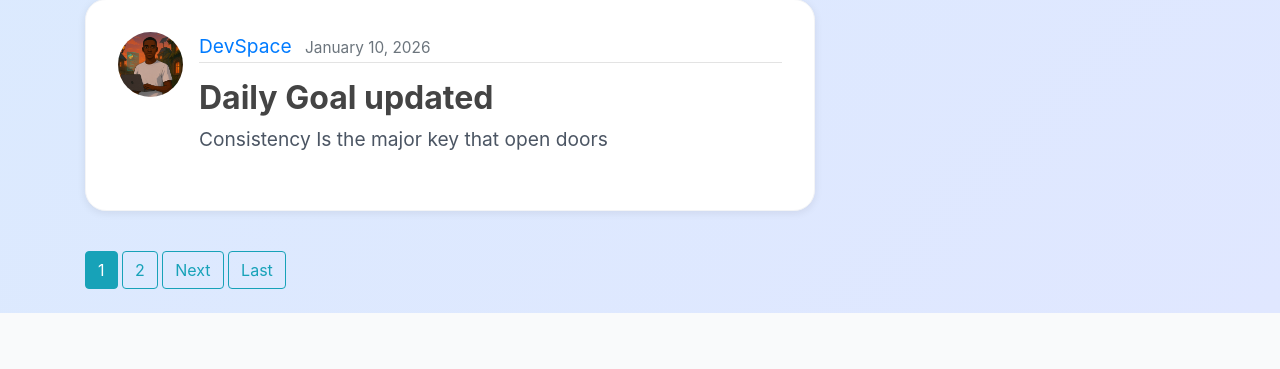
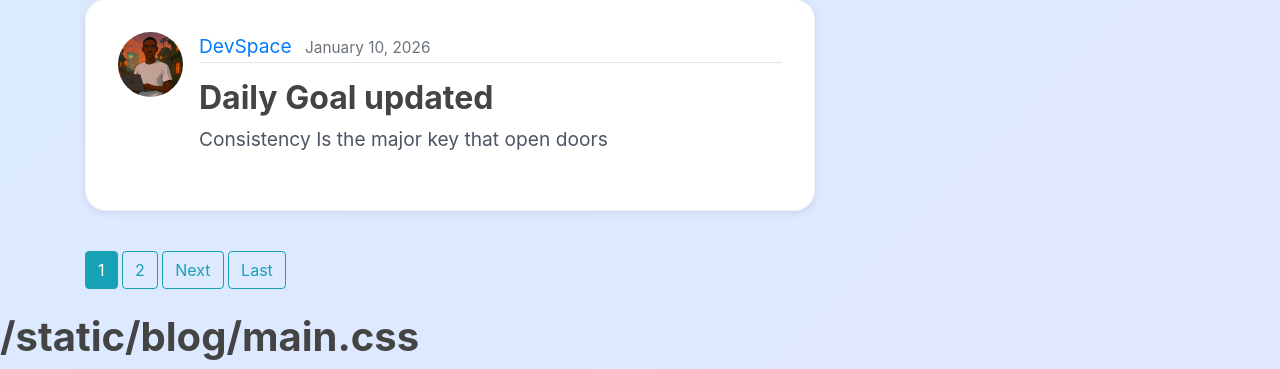
Before and after one commit to ZacchTech/devspaceblogproject, a Django app: page / in a window 1280 px wide. Shown: the part 1880-2249 px from the top of the page. Before the commit the page ends 2193 px from the top, so only its background shows below. Run offline with Django 5.2, Linux system fonts and the light colour scheme; data comes from the database, SQL or seed files in the repository; some libraries are stand-ins or nearby versions.

Commit message:
update stactic file new

```diff
--- a/blog/templates/blog/base.html
+++ b/blog/templates/blog/base.html
@@ -9,7 +9,8 @@
     <!-- Bootstrap CSS -->
     <link rel="stylesheet" href="https://cdn.jsdelivr.net/npm/bootstrap@4.0.0/dist/css/bootstrap.min.css" integrity="sha384-Gn5384xqQ1aoWXA+058RXPxPg6fy4IWvTNh0E263XmFcJlSAwiGgFAW/dAiS6JXm" crossorigin="anonymous">
     {% comment %} <link rel="stylesheet" type="text/css" href="{% static 'blog/main.css' %}"> {% endcomment %}
-    <link rel="stylesheet" type="text/css" href='../../static/blog/main.css'>
+    <link rel="stylesheet" type="text/css" href='../../static/blog/main.css' integrity="sha384-q8i/X+965DzO0rT7abK41JStQIAqVgRVzpbzo5smXKp4YfRvH+8abtTE1Pi6jizo"
+crossorigin="anonymous">
   {% if title %}
              <title>DEV SPACE - {{title}}</title>
   {% else %}
@@ -114,6 +115,7 @@
 
 </main>
 
+<h1>{% static 'blog/main.css' %}</h1>
 
 
          <!-- Optional JavaScript -->
```
